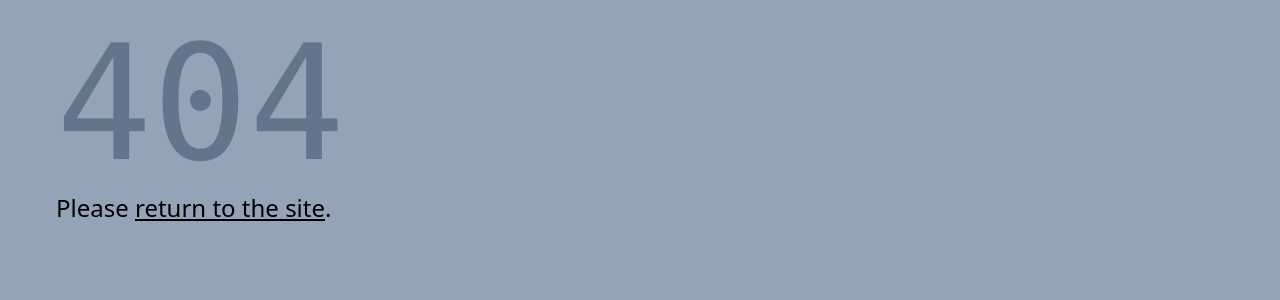
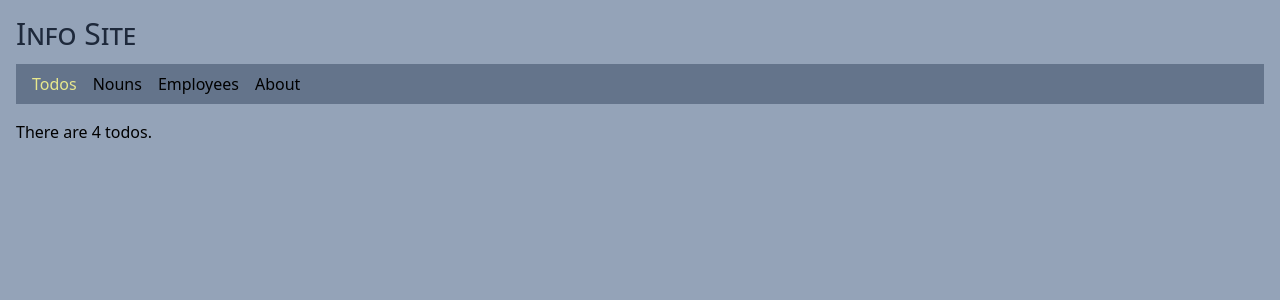
Before and after one commit to edwardtanguay/et719-createbrowserrouter-foray, a React (Vite) app: page /todos in a window 1280 px wide. Before the commit this address had no page. Shown: the top 300 px of the page. Built offline with nearby package versions, Linux system fonts and the light colour scheme.

Commit message:
basic nouns page

```diff
--- a/src/components/Nav.tsx
+++ b/src/components/Nav.tsx
@@ -3,6 +3,8 @@ import { NavLink } from "react-router-dom";
 export const Nav = () => {
 	return <nav>
 		<ul className="flex gap-4 bg-slate-500 px-4 py-2 content">
+			<li><NavLink to="/todos">Todos</NavLink></li>
+			<li><NavLink to="/nouns">Nouns</NavLink></li>
 			<li><NavLink to="/employees">Employees</NavLink></li>
 			<li><NavLink to="/about">About</NavLink></li>
 		</ul>
--- a/src/main.tsx
+++ b/src/main.tsx
@@ -12,6 +12,8 @@ import {
 } from "./pages/PageEmployees.tsx";
 import { PageAbout } from "./pages/PageAbout.tsx";
 import { Page404 } from "./pages/Page404.tsx";
+import { PageTodos } from "./pages/PageTodos.tsx";
+import { PageNouns } from "./pages/PageNouns.tsx";
 
 const router = createBrowserRouter([
 	{
@@ -23,6 +25,19 @@ const router = createBrowserRouter([
 				path: "/employees",
 				element: <PageEmployees/>,
 				loader: pageEmployeesLoader,
+			},
+			{
+				path: "/todos",
+				element: <PageTodos/>,
+				loader: async () => {
+					return new Promise((resolve) => {
+						resolve(['one', 'two', 'three', 'four']);
+					})
+				}
+			},
+			{
+				path: "nouns",
+				element: <PageNouns />,
 			},
 			{
 				path: "about",
--- /dev/null
+++ b/src/pages/PageNouns.tsx
@@ -0,0 +1,5 @@
+export const PageNouns = () => {
+	return (
+		<p>This is the nouns page.</p>
+	)
+}
--- /dev/null
+++ b/src/pages/PageTodos.tsx
@@ -0,0 +1,8 @@
+import { useLoaderData } from "react-router-dom";
+
+export const PageTodos = () => {
+	const todos = useLoaderData() as string[];
+	return (
+		<p>There are {todos.length} todos.</p>
+	)
+}
```
Also changed, not shown: src/pages/PageEmployees.tsx (+9 -2 lines).
